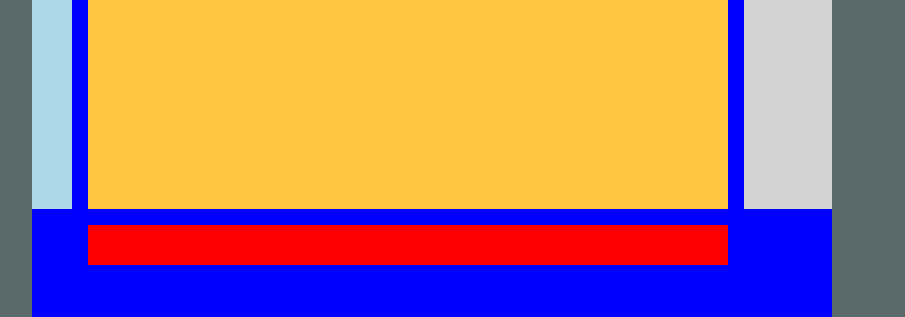
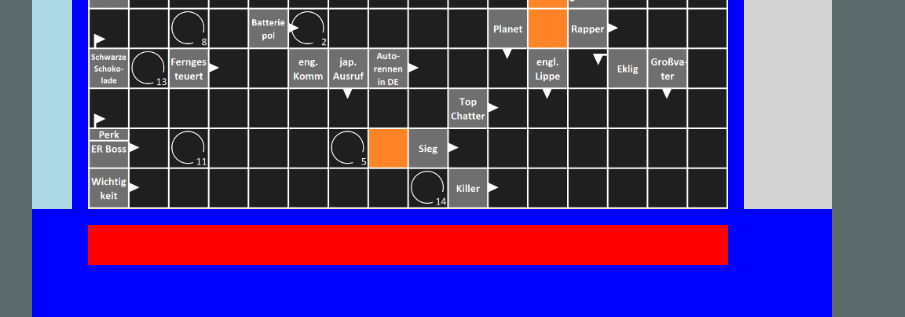
Before and after one commit to Xanthognarh/Arroword, a plain HTML site: page index.htm in a window 1280 px wide. Shown: the part 483-800 px from the top of the page, without its empty margins (208-1113 px from the left). Drawn offline with Linux system fonts and the light colour scheme; files whose address does not match are found by name.

Commit message:
change Filepath

```diff
--- a/index.htm
+++ b/index.htm
@@ -33,7 +33,7 @@
 			top: 6.5%;
 			width: 80%;
 			height: 80%;
-			background-image: url("Rätsel_004.png");
+			background-image: url("crosswords/Rätsel_004.png");
 			background-repeat: no-repeat;
 			background-size: cover;
 			background-color: #ffc740;
```
